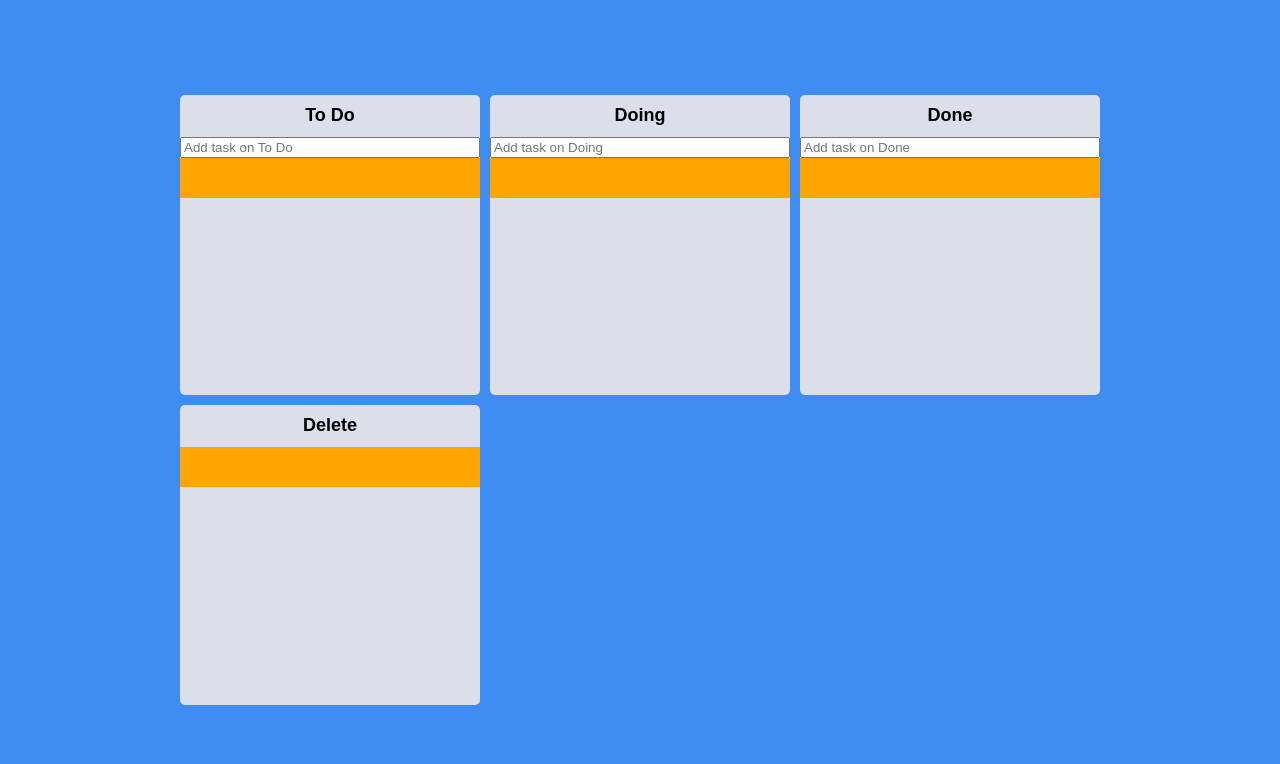
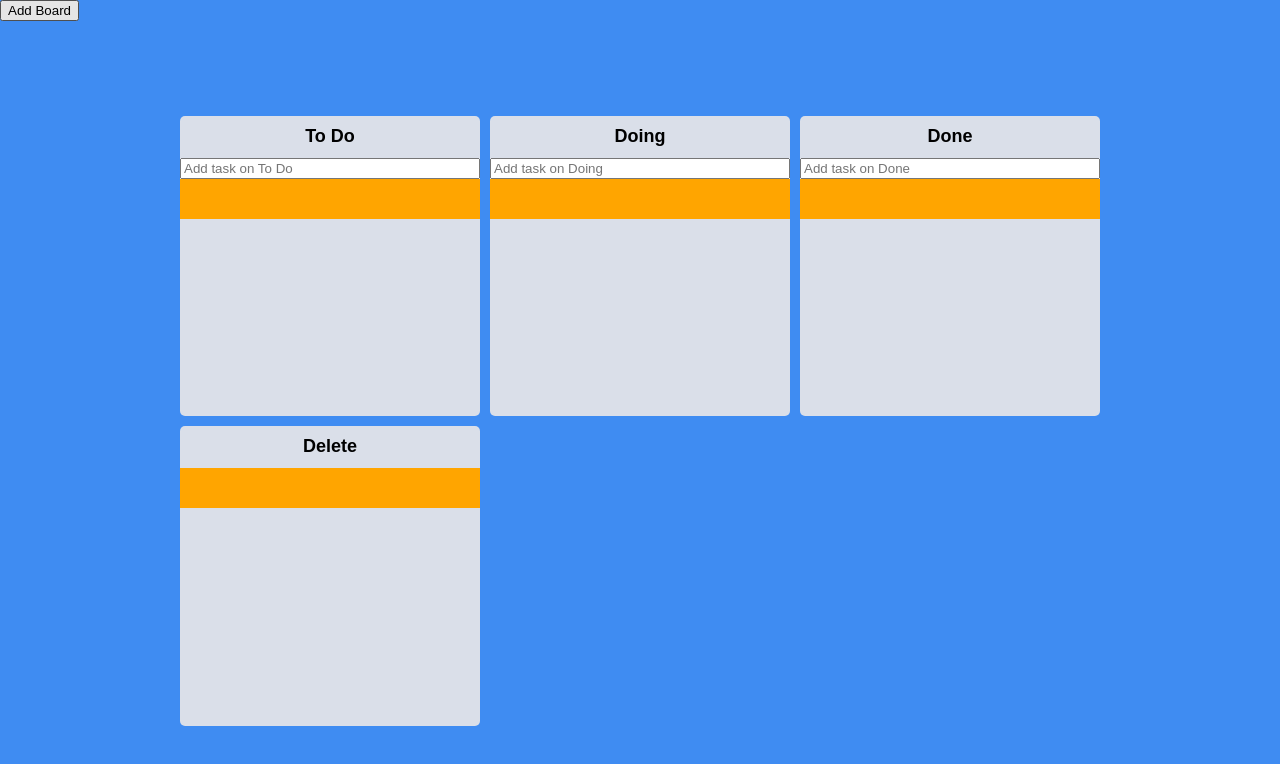
Before and after one commit to KrillM/rm, a React (Create React App) app: page / in a window 1280 px wide. Shown: the top 764 px of the page. Built offline with nearby package versions, Linux system fonts and the light colour scheme.

Commit message:
add board

```diff
--- a/src/E_TrelloClone/App.tsx
+++ b/src/E_TrelloClone/App.tsx
@@ -23,8 +23,10 @@ const Boards = styled.div`
 
 export default function App(){
     const [toDos, setToDos] = useRecoilState(toDoState);
+
     const onDragEnd = (info:DropResult) => {
-        const {destination, draggableId, source} = info;
+        const {destination, source} = info;
+
         if(!destination) return;
         if(destination?.droppableId === source.droppableId){
             setToDos((oldToDos)=> {
@@ -38,18 +40,13 @@ export default function App(){
                 }
             })
         }
-
-        // 다른 Board로 옮기기
-        if(destination.droppableId !== source.droppableId){
+        else { // 다른 Board로 옮기기
             setToDos((allBoards)=>{
                 // sourceBoard - 원래 Board
                 // targetBoart - 이동할 Board
                 const sourceBoard = [...allBoards[source.droppableId]];
                 const taskObj = sourceBoard[source.index];
                 const targetBoard = [...allBoards[destination.droppableId]];
-
-                console.log("원래 : ", source.droppableId, " -> 변경 : " ,destination.droppableId)
-
 
                 sourceBoard.splice(source.index, 1);
                 targetBoard.splice(destination?.index, 0, taskObj);
@@ -70,8 +67,16 @@ export default function App(){
         }
     }
 
+    const addBoard = (newBoard: string) => {
+        setToDos((allBoards) => ({
+            ...allBoards,
+            [newBoard]: [],
+        }))
+    }
+
     return (
         <DragDropContext onDragEnd={onDragEnd}>
+            <button onClick={()=> addBoard(Date.now().toString())}>Add Board</button>
             <Wrapper>
                 <Boards>
                     {Object.keys(toDos).map((boardId) => (
```
